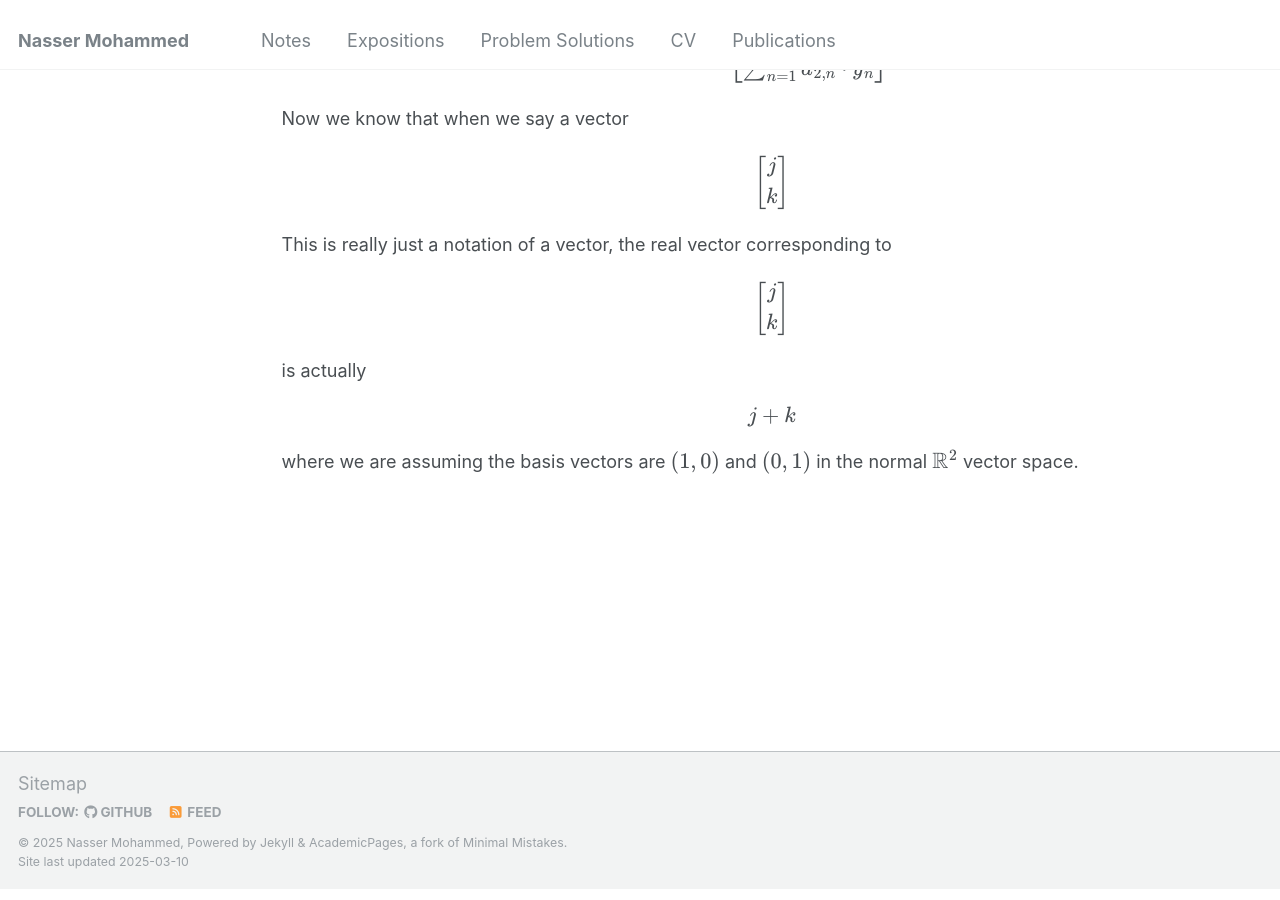
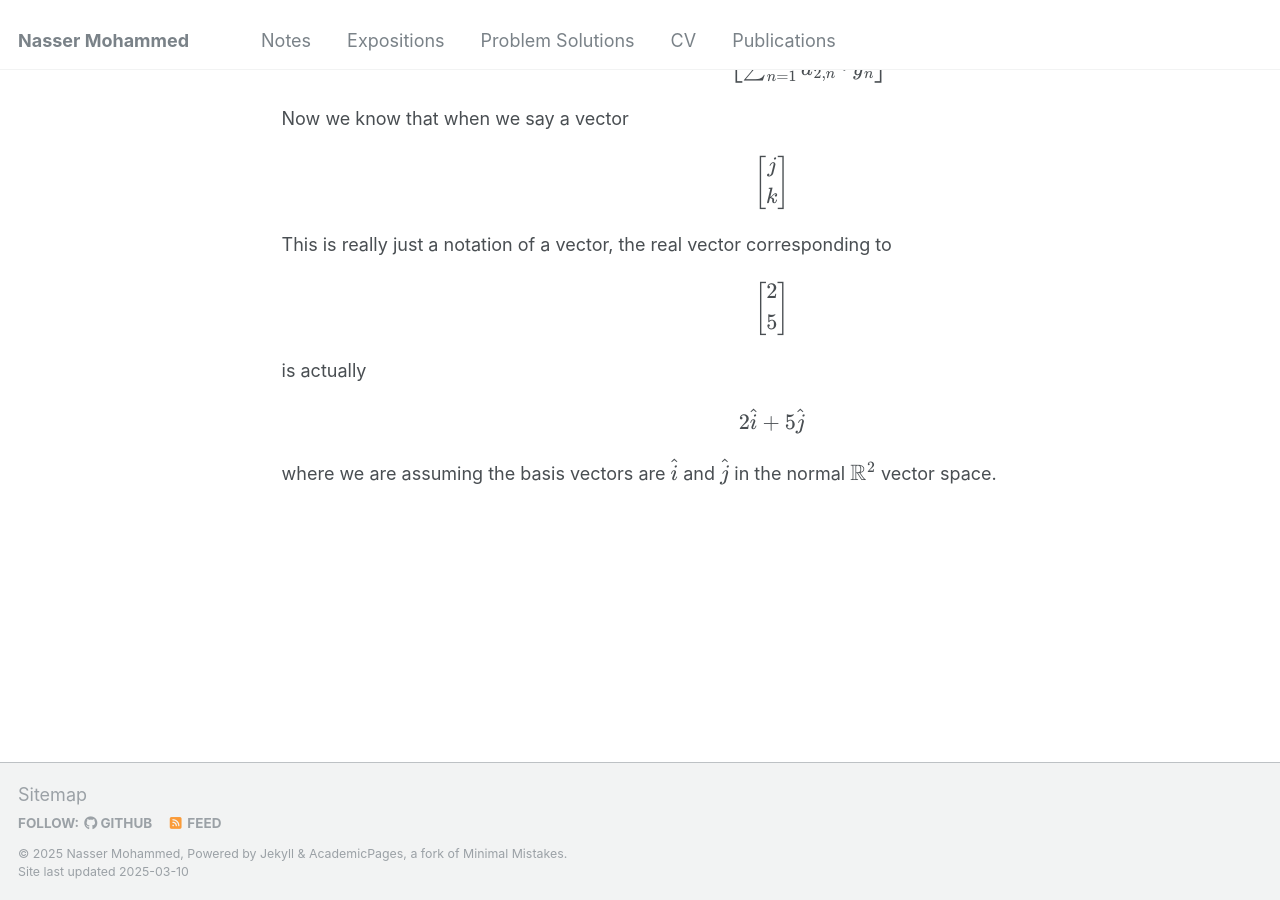
Before and after one commit to Nasser-Mohammed/Nasser-Mohammed.github.io, a Jekyll site: the page built from _pages/notes/linear-algebra/matrix.md, in a window 1280 px wide and 900 px high, scrolled down 1956 px. Built offline with Jekyll 4.4.1, drawn with Linux system fonts in a browser that asks for light colours.

Commit message:
Update matrix.md

```diff
--- a/_pages/notes/linear-algebra/matrix.md
+++ b/_pages/notes/linear-algebra/matrix.md
@@ -62,11 +62,11 @@ This is really just a notation of a vector, the real vector corresponding to
 <div style="text-align: center;">
 $$
 \begin{bmatrix}
-j\\
-k
+2\\
+5
 \end{bmatrix}
 $$
 </div>
 is actually
-\\[j + k\\]
-where we are assuming the basis vectors are \\((1,0)\\) and \\((0,1)\\) in the normal \\(\mathbb{R}^2\\) vector space.
+\\[2\hat{i} + 5\hat{j}\\]
+where we are assuming the basis vectors are \\(\hat{i}\\) and \\(\hat{j}\\) in the normal \\(\mathbb{R}^2\\) vector space.
```
